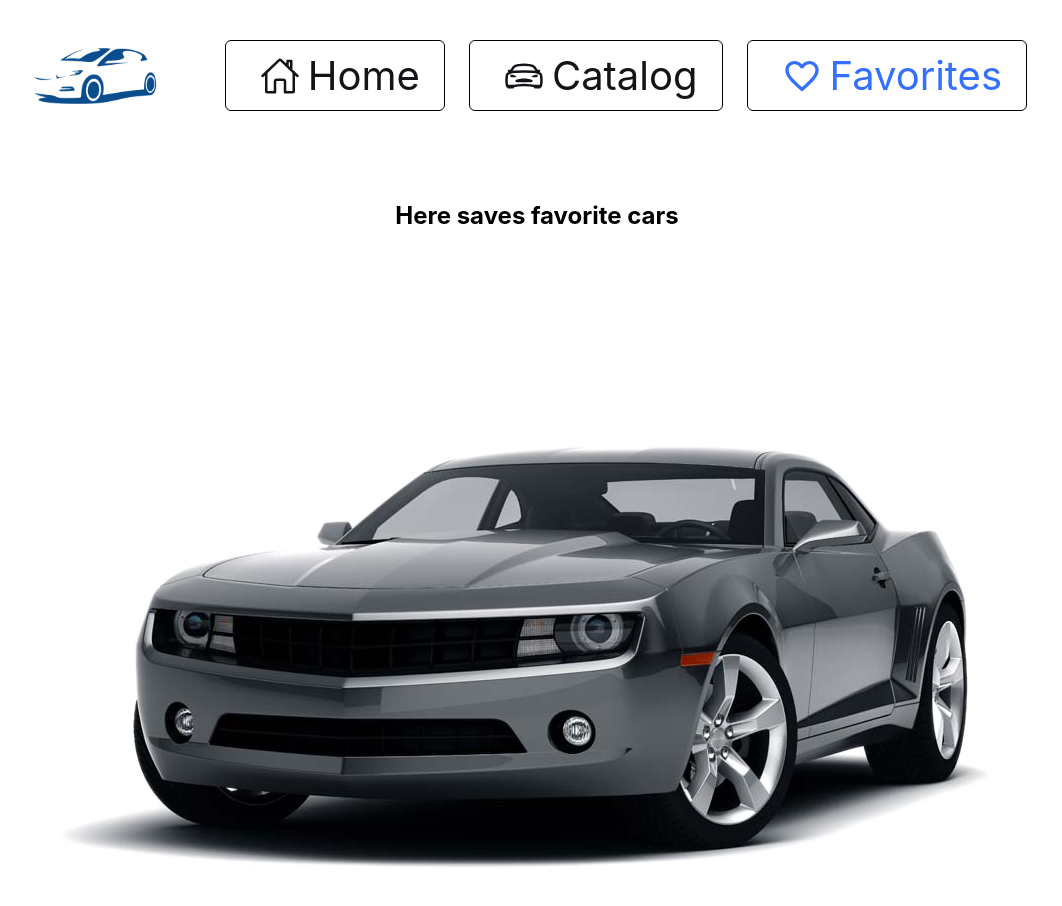
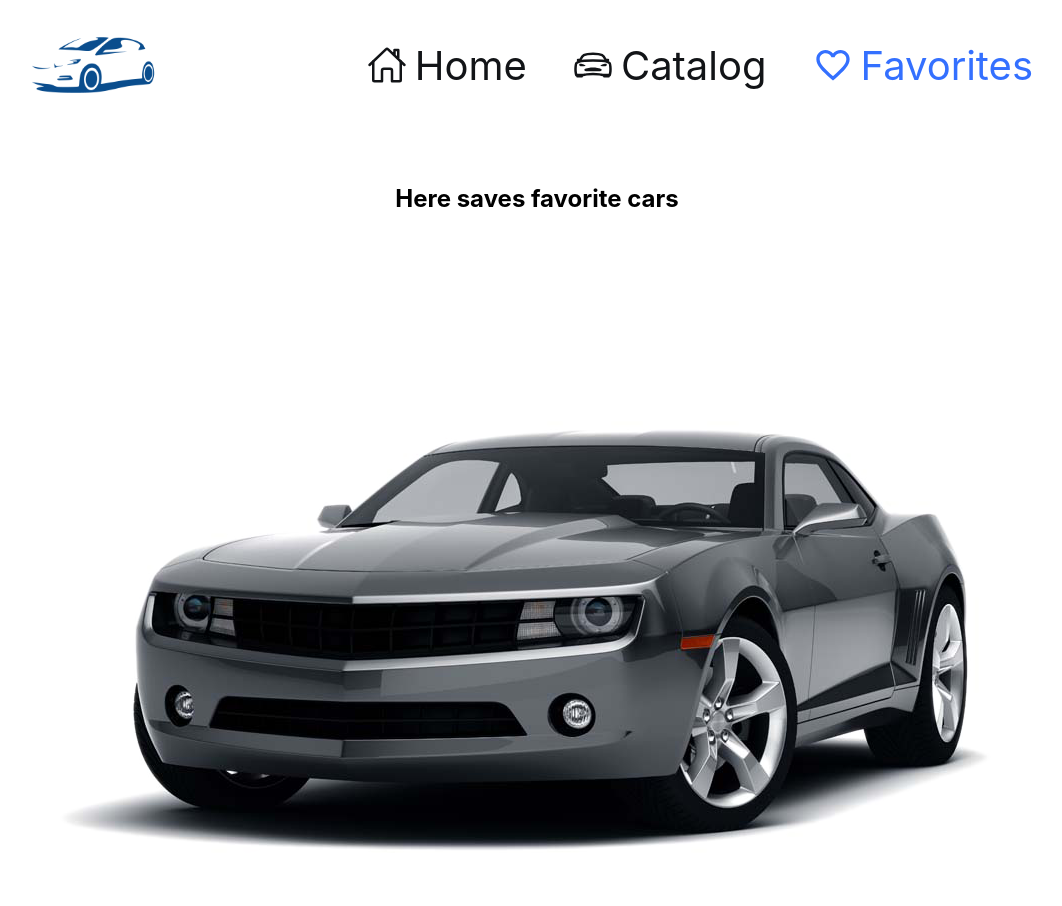
Before and after one commit to NickPosvystak/rental-car, a React (Create React App) app: page /rental-car/favorites in a window 1280 px wide. Shown: the top 906 px of the page, without its empty margins (103-1165 px from the left). Built offline with nearby package versions, Linux system fonts and the light colour scheme.

Commit message:
closeIcon

```diff
--- a/src/App.jsx
+++ b/src/App.jsx
@@ -4,6 +4,7 @@ import GlobalStyle from 'GlobalStyle';
 import { Navigation } from 'components/Navigation/Navigation';
 import { CirclesWithBar } from 'react-loader-spinner';
 import { StyledLoader } from './pages/Home/StyledHome.styled';
+import { StyledContainer } from 'StyledAPP.styled';
 
 const Home = React.lazy(() => import('./pages/Home/Home'));
 const Catalog = React.lazy(() => import('./pages/Catalog/Catalog'));
@@ -11,7 +12,7 @@ const Favorites = React.lazy(() => import('./pages/Favorites/Favorites'));
 
 export const App = () => {
   return (
-    <div>
+    <StyledContainer>
       <GlobalStyle />
       <Navigation />
       <Suspense
@@ -38,6 +39,6 @@ export const App = () => {
           <Route path="/favorites" element={<Favorites />} />
         </Routes>
       </Suspense>
-    </div>
+    </StyledContainer>
   );
 };
--- /dev/null
+++ b/src/StyledAPP.styled.js
@@ -0,0 +1,5 @@
+import styled from "styled-components";
+
+export const StyledContainer = styled.div`
+padding: 30px 126px 150px;
+`
--- a/src/components/CatalogList/StyledCatalogList.styled.js
+++ b/src/components/CatalogList/StyledCatalogList.styled.js
@@ -5,6 +5,5 @@ export const StyledBox = styled.ul`
   flex-wrap: wrap;
   column-gap: 29px;
   row-gap: 50px;
-  padding: 50px 107px 100px;
-
+padding-bottom: 50px;
 `;
--- a/src/components/LoadMoreBtn/StyledLoadMoreBtn.styled.js
+++ b/src/components/LoadMoreBtn/StyledLoadMoreBtn.styled.js
@@ -10,7 +10,7 @@ export const StyledBtn = styled.button`
   align-items: center;
   margin-left: auto;
   margin-right: auto;
-  padding-bottom: 84px;
+  /* padding-bottom: 84px; */
 
   font-size: var(--loadBtnFont);
   font-weight: var(--font-weight-500);
--- a/src/components/Modal/Modal.jsx
+++ b/src/components/Modal/Modal.jsx
@@ -4,6 +4,7 @@ import {
   StyledBox,
   StyledBtn,
   StyledBtnMore,
+  StyledCloseIcon,
   StyledConditionsTitle,
   StyledDescription,
   StyledFunc,
@@ -41,7 +42,7 @@ export default function CarModal({ carInfo }) {
         aria-describedby="modal-modal-description"
       >
         <StyledBox>
-
+          <StyledCloseIcon />
           <StyledImg src={carInfo.img} alt={carInfo.make} />
           <StyledModelBox>
             <span>
@@ -51,24 +52,17 @@ export default function CarModal({ carInfo }) {
               &nbsp;{carInfo.year}
             </span>
           </StyledModelBox>
-
           <StyledDescription>
             {city}, {country} | id:{carInfo.id} | Year:
             {carInfo.year} | Type:{carInfo.type} | fuelConsumption:
             {carInfo.fuelConsumption} | engineSize:
             {carInfo.engineSize}
           </StyledDescription>
-              <StyledModelDescription>
-                {carInfo.description}
-              </StyledModelDescription>
-
-
+          <StyledModelDescription>{carInfo.description}</StyledModelDescription>
           <StyledFunc>Accessories and functionalities:</StyledFunc>
           <StyledFuncDesc>
             {carInfo.functionalities.map(func => func).join(' | ')}
           </StyledFuncDesc>
-
-
           <StyledConditionsTitle>RentalConditions</StyledConditionsTitle>
           <StyledItemsBox>
             <StyledItems>
@@ -88,9 +82,7 @@ export default function CarModal({ carInfo }) {
               Price: <StyledModel>{carInfo.rentalPrice}</StyledModel>
             </StyledItems>
           </StyledItemsBox>
-
           <StyledBtn href="tel:+380730000000">Rental car</StyledBtn>
-
         </StyledBox>
       </Modal>
     </StyledModalContainer>
--- a/src/components/Modal/StyledModal.styled.js
+++ b/src/components/Modal/StyledModal.styled.js
@@ -1,7 +1,9 @@
 import { Box } from '@mui/material';
 import styled from 'styled-components';
+import { IoMdClose } from 'react-icons/io';
 
 export const StyledModalContainer = styled.div`
+position: relative;
 margin-top: auto;
 `;
 export const StyledBtnMore = styled.button`
@@ -125,3 +127,10 @@ export const StyledBtn = styled.a`
     background: var(--hover-color);
   }
 `;
+export const StyledCloseIcon = styled(IoMdClose)`
+position: absolute;
+top: 16px;
+right: 16px;
+  width: 24px;
+  height: 24px;
+`;
--- a/src/components/Navigation/StyledNavigation.styled.js
+++ b/src/components/Navigation/StyledNavigation.styled.js
@@ -4,22 +4,34 @@ import { IoHomeOutline } from 'react-icons/io5';
 import { IoCarSportOutline } from 'react-icons/io5';
 import { MdFavoriteBorder } from 'react-icons/md';
 
+export const StyledContainer = styled.div`
+  display: flex;
+  align-items: center;
+  justify-content: space-between;
+  padding-bottom: 34px;
+`;
+
+export const StyledImgLogo = styled.img`
+  width: 140px;
+`;
 export const StyledNavContainer = styled.div`
   display: flex;
   justify-content: end;
-  padding: 40px;
   font-size: var(--headerFontSize);
-  padding-right: 126px;
 `;
 export const StyledHeader = styled.div`
   display: flex;
   align-items: center;
-  border: 1px solid black;
+  border: none;
   border-radius: 6px;
-  padding: 10px 24px;
-  margin-right: 24px;
+  padding: 10px 18px;
+  /* margin-right: 24px; */
+  cursor: pointer;
 
-  cursor: pointer;
+  &:last-child {
+    margin-right: 0;
+  }
+
 `;
 export const StyledNavLink = styled(NavLink)`
   display: flex;
@@ -48,14 +60,3 @@ export const StyledFavoriteIcon = styled(MdFavoriteBorder)`
     fill: var(--modelsColor);
   }
 `;
-export const StyledContainer = styled.div`
-display: flex;
-align-items: center;
-justify-content: space-between;
-padding-left: 128px;
-`;
-
-export const StyledImgLogo = styled.img`
-width: 140px;
-
-`;
```
Lines whose indentation alone changed are shown as unchanged.
